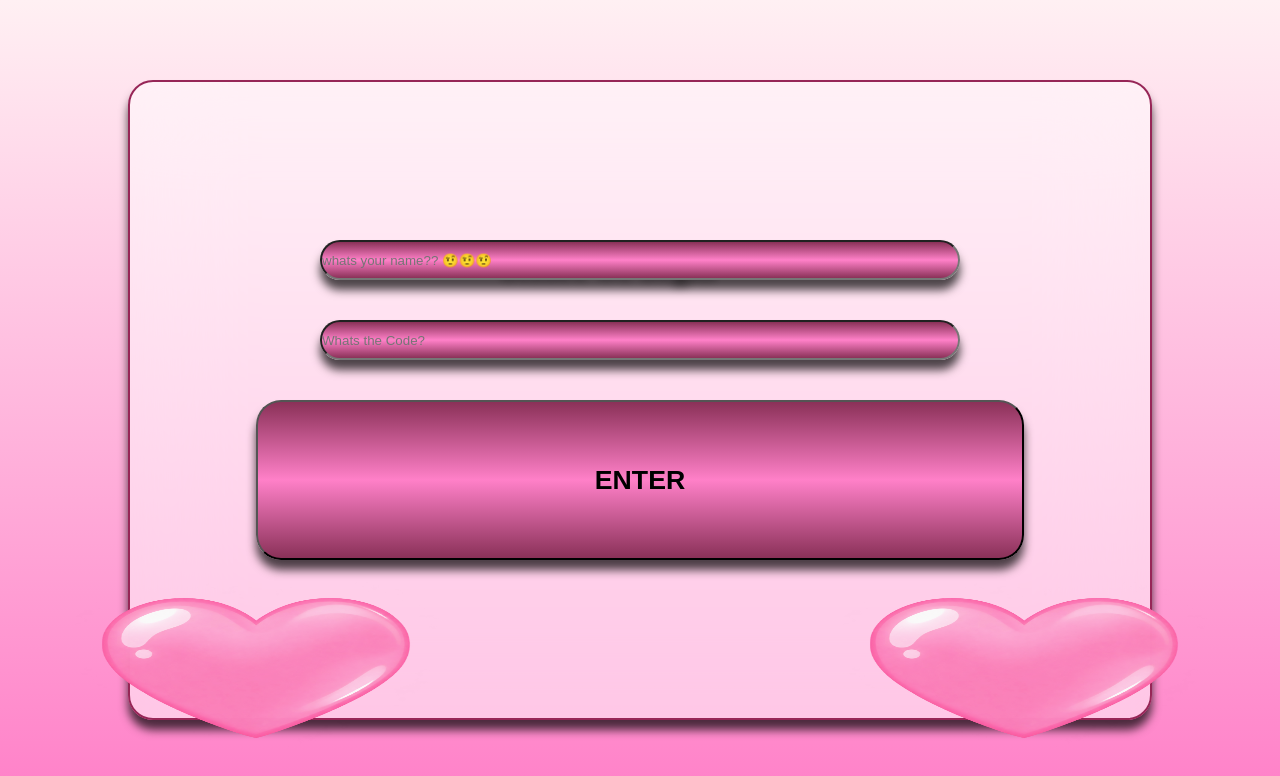
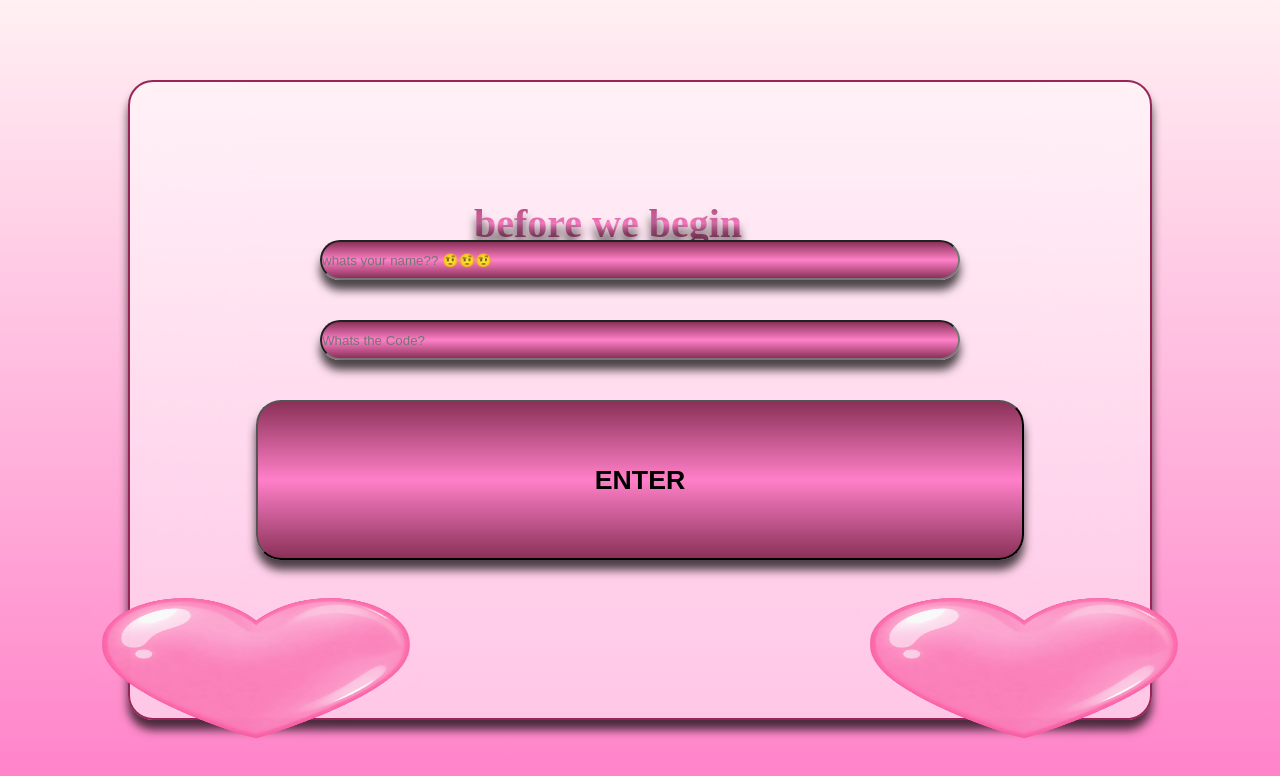
Before and after one commit to janlexdoria5-sketch/HAPPY-MONTHSARY-3, a plain HTML site: page index.html in a window 1280 px wide. Drawn offline with Linux system fonts and the light colour scheme.

Commit message:
Update colors.css

```diff
--- a/colors.css
+++ b/colors.css
@@ -185,11 +185,11 @@ body {
 }
 #Guess {
     position: fixed;
-    top: 30vh;
+    top: 25vh;
     left: 10vw;
     width: 75vw;
 
-    font-size: clamp(1.5rem, 4vh, 2.5rem);
+    font-size: clamp(2rem, 5vh, 3rem);
     text-align: center;
 
 
@@ -234,7 +234,7 @@ body {
     position: fixed;
     top: 33vh;
     left: 5vw;
-    width: 85vw;
+    width: 65vw;
     height: auto;
 
     display: flex;
```
